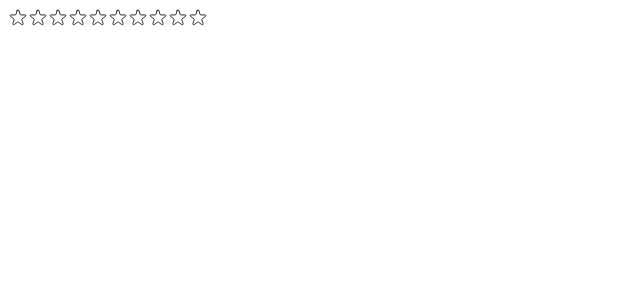
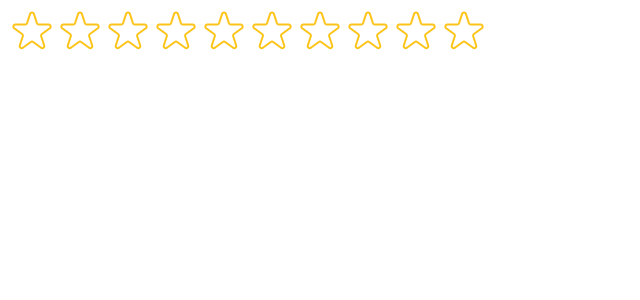
Before and after one commit to kurtrockx/usepopcorn, a React (Create React App) app: page / in a window 1280 px wide. Shown: the top 300 px of the page, without its empty margins (0-640 px from the left). Built offline with nearby package versions, Linux system fonts and the light colour scheme.

Commit message:
Props as a Component API

```diff
--- a/index.html
+++ b/index.html
@@ -10,57 +10,32 @@
         margin: 0;
         padding: 0;
       }
-
       html,
       body {
-        width: 100vw;
-        height: 100vh;
+        display: flex;
+        flex-direction: column;
+        gap: 10px;
       }
-
-      .box1-container {
-        width: 60%;
-        height: 40%;
+      .box-container {
+        width: 700px;
+        height: 300px;
         margin: auto;
         display: flex;
+        background: grey;
       }
-
-      .box1-container img {
+      .box-container img {
         width: 50%;
+        height: 100%;
       }
-
       .green {
         background: #03724d;
-        width: 60%;
+        width: 50%;
         height: 100%;
       }
-
-      .box2-container {
-        width: 60%;
-        height: 30%;
-        margin: auto;
-        display: flex;
-      }
-
-      .box2-container img {
-        width: 50%;
-      }
-
       .white {
         background: #f5efef;
         width: 50%;
       }
-
-      .box3-container {
-        width: 60%;
-        height: 30%;
-        margin: auto;
-        display: flex;
-      }
-
-      .box3-container img {
-        width: 50%;
-      }
-
       .color {
         background: #0e7e40;
         width: 50%;
@@ -70,21 +45,21 @@
   <link rel="stylesheet" href="./star.css" />
 
   <body>
-    <div class="box1-container">
+    <div class="box-container">
       <img
         src="https://content-prod-live.cert.starbucks.com/binary/v2/asset/137-97001.jpg"
         alt=""
       />
       <div class="green"></div>
     </div>
-    <div class="box2-container">
+    <div class="box-container">
       <div class="white"></div>
       <img
         src="https://content-prod-live.cert.starbucks.com/binary/v2/asset/137-96866.jpg"
         alt=""
       />
     </div>
-    <div class="box3-container">
+    <div class="box-container">
       <img
         src="https://content-prod-live.cert.starbucks.com/binary/v2/asset/137-96854.jpg"
         alt=""
--- a/src/StarRating.js
+++ b/src/StarRating.js
@@ -10,19 +10,26 @@ const starContainerStyle = {
   display: "flex",
 };
 
-const textStyle = {
-  lineHeight: "1",
-  margin: "0",
-};
-
-const starStyle = {
-  width: "20px",
-  aspectRatio: "1/1",
-};
-
-export default function StarRating({ maxRating = 5 }) {
+export default function StarRating({
+  maxRating = 5,
+  color = "#fcc419",
+  size = 48,
+  onSetRating,
+}) {
   const [rating, setRating] = useState(0);
   const [tempRating, setTempRating] = useState(0);
+
+  const textStyle = {
+    lineHeight: "1",
+    margin: "0",
+    fontSize: `${size / 1.5}px`,
+    color,
+  };
+
+  function handleRating(rating) {
+    setRating(rating);
+    onSetRating(rating);
+  }
 
   return (
     <div style={containerStyle}>
@@ -30,10 +37,12 @@ export default function StarRating({ maxRating = 5 }) {
         {Array.from({ length: maxRating }).map((_, i) => (
           <Star
             key={i}
-            onRate={() => setRating(i + 1)}
+            onRate={() => handleRating(i + 1)}
             full={tempRating ? tempRating >= i + 1 : rating >= i + 1}
             onHoverIn={() => setTempRating(i + 1)}
             onHoverOut={() => setTempRating(0)}
+            color={color}
+            size={size}
           />
         ))}
       </div>
@@ -42,7 +51,14 @@ export default function StarRating({ maxRating = 5 }) {
   );
 }
 
-function Star({ onRate, onHoverIn, onHoverOut, full }) {
+function Star({ onRate, onHoverIn, onHoverOut, full, color, size }) {
+  const starStyle = {
+    width: `${size}px`,
+    height: `${size}px`,
+    aspectRatio: "1/1",
+    cursor: "pointer",
+  };
+
   return (
     <span
       role="button"
@@ -55,17 +71,17 @@ function Star({ onRate, onHoverIn, onHoverOut, full }) {
         <svg
           xmlns="http://www.w3.org/2000/svg"
           viewBox="0 0 20 20"
-          fill="#000"
-          stroke="#000"
+          fill={color}
+          stroke={color}
         >
           <path d="M9.049 2.927c.3-.921 1.603-.921 1.902 0l1.07 3.292a1 1 0 00.95.69h3.462c.969 0 1.371 1.24.588 1.81l-2.8 2.034a1 1 0 00-.364 1.118l1.07 3.292c.3.921-.755 1.688-1.54 1.118l-2.8-2.034a1 1 0 00-1.175 0l-2.8 2.034c-.784.57-1.838-.197-1.539-1.118l1.07-3.292a1 1 0 00-.364-1.118L2.98 8.72c-.783-.57-.38-1.81.588-1.81h3.461a1 1 0 00.951-.69l1.07-3.292z" />
         </svg>
       ) : (
         <svg
           xmlns="http://www.w3.org/2000/svg"
+          viewBox="0 0 24 24"
           fill="none"
-          viewBox="0 0 24 24"
-          stroke="#000"
+          stroke={color}
         >
           <path
             strokeLinecap="round"
```
